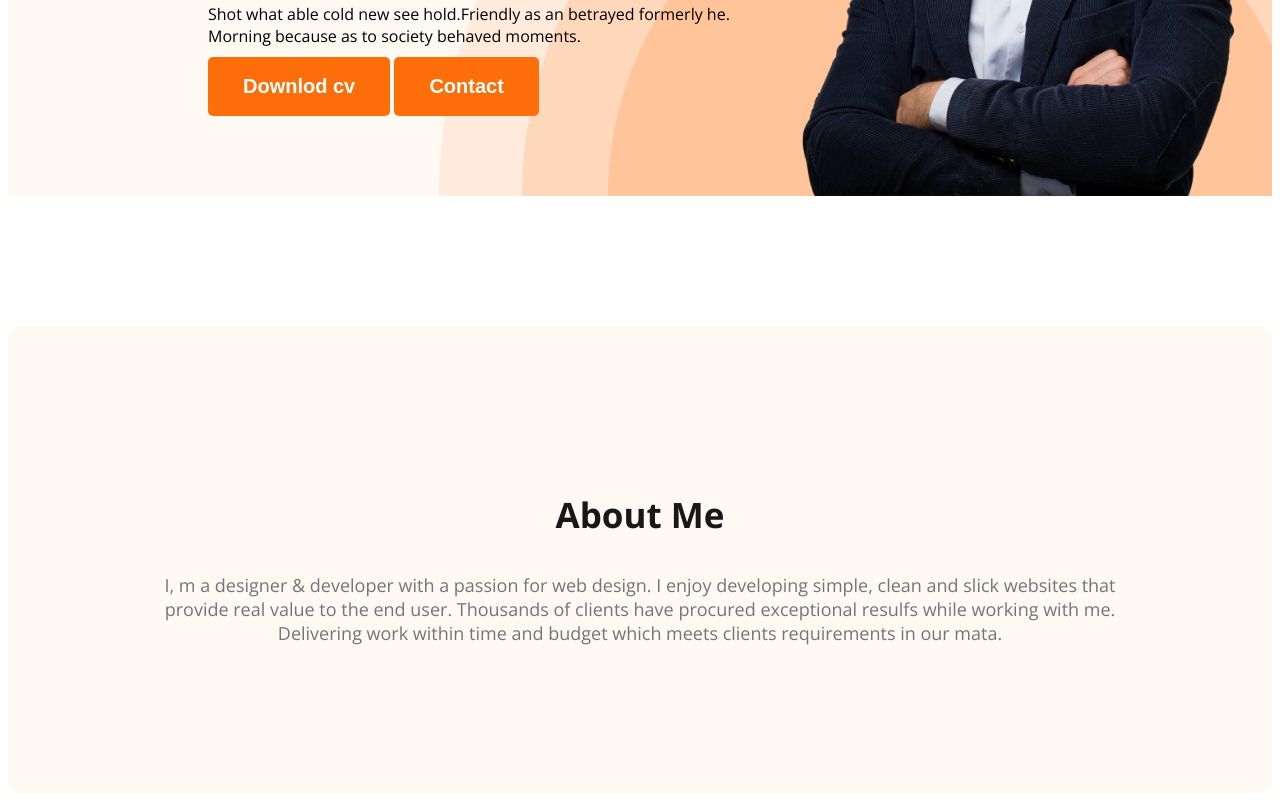
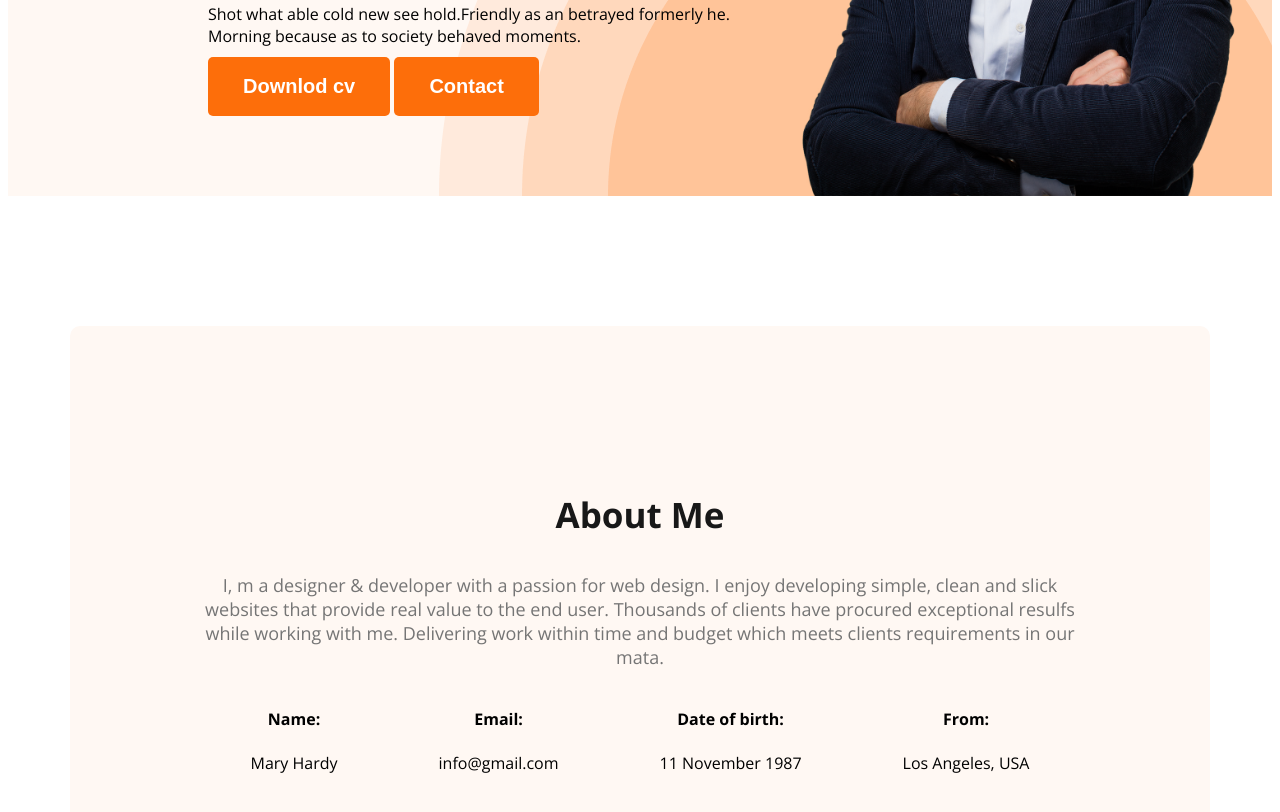
Before and after one commit to alaminone/devolop-a-new, a plain HTML site: page index.html in a window 1280 px wide. Shown: the part 544-1356 px from the top of the page. Drawn offline with nearby package versions, Linux system fonts and the light colour scheme.

Commit message:
5th updets

```diff
--- a/index.html
+++ b/index.html
@@ -40,6 +40,25 @@
 <section class="about">
     <h3 class="section-title">About Me</h3>
 <p class="section-description">I, m a designer & developer with a passion for web design. I enjoy developing simple, clean and slick websites that provide real value to the end user. Thousands of clients have procured exceptional resulfs while working with me. Delivering work within time and budget which meets clients requirements in our mata.</p>
+<div class="about-info-container">
+
+    <div class="about-info">
+    <h4 class="info-title">Name:</h4>
+    <p class="info-description">Mary Hardy</p>
+</div>
+<div class="about-info">
+    <h4 class="info-title">Email:</h4>
+    <p class="info-description">info@gmail.com</p>
+</div>
+<div class="about-info">
+    <h4 class="info-title">Date of birth:</h4>
+    <p class="info-description">11 November 1987</p>
+</div>
+<div class="about-info">
+    <h4 class="info-title">From:</h4>
+    <p class="info-description">Los Angeles, USA</p>
+</div>
+</div>
 </section>
     </main>
     <footer>
--- a/styls/portfolio.css
+++ b/styls/portfolio.css
@@ -95,3 +95,14 @@ font-size: 18px;
     background-color: #FFF8F3;
     margin: 130px 0px;
 }
+main{
+    max-width: 1140px;
+    margin: 0px auto;
+}
+.about-info-container{
+    display: flex;
+    justify-content: space-around;
+}
+.about-info{
+    text-align: center;
+}
```
